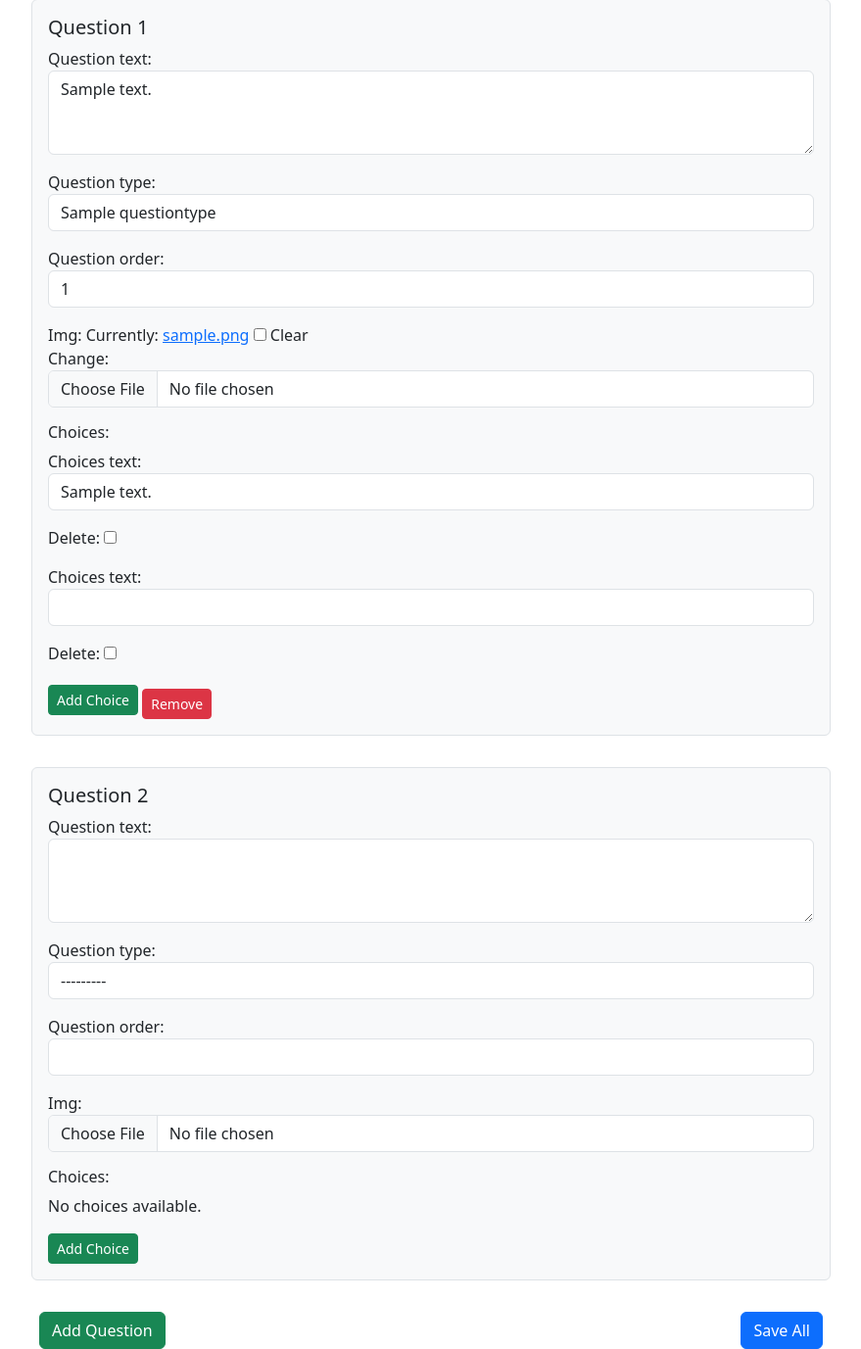
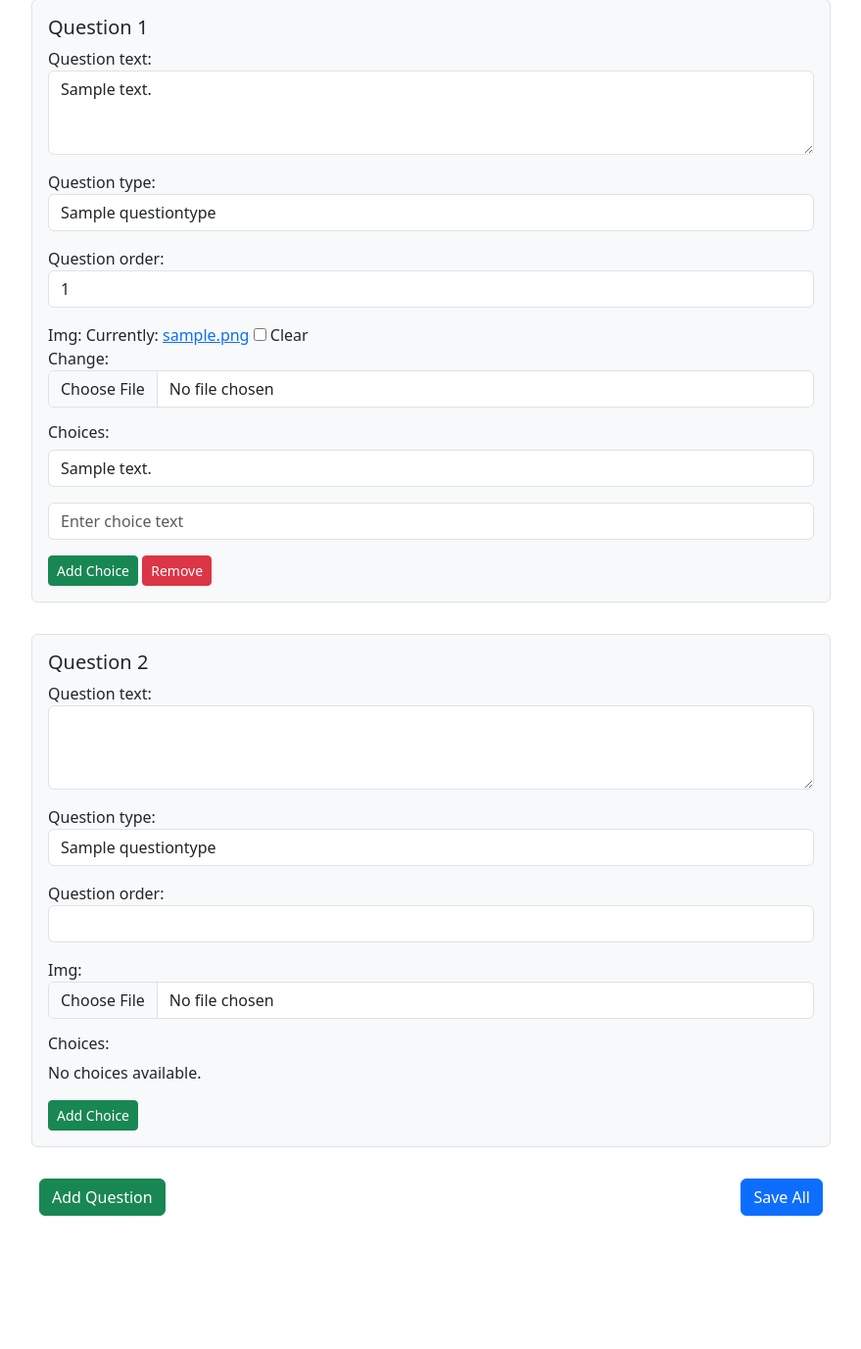
Before and after one commit to fajar-i/Resfound, a Django app: page /Insert_Question/1/ in a window 1280 px wide. Shown: the part 301-1678 px from the top of the page at 98% size, without its empty margins (200-1079 px from the left). After the commit the page ends 1542 px from the top, so only its background shows below. Run offline with Django 5.2, Linux system fonts and the light colour scheme; tables that the repository leaves empty hold one stand-in row (values such as "Sample post").

Commit message:
multiple choice dah bisa cuy. tapi harus di save dulu question nya

```diff
--- a/survey/forms.py
+++ b/survey/forms.py
@@ -23,6 +23,13 @@ class FormToCreateQuestion(forms.ModelForm):
             'question_order': forms.NumberInput(attrs={'class': 'form-control'}),
             'img': forms.ClearableFileInput(attrs={'class': 'form-control'}),
         }
+
+    def __init__(self, *args, **kwargs):
+        super().__init__(*args, **kwargs)
+        # Set default values
+        if not self.instance.pk:  # Only apply defaults to new instances
+            self.fields['question_type'].initial = 1  # Default value for question_type
+
 # Create a modelformset for Questions
 questionsForm = modelformset_factory(
     Question,
@@ -35,13 +42,21 @@ class FormToCreateChoices(forms.ModelForm):
     class Meta:
         model = ResponseChoice
         fields = ['choices_text']
+        labels = {
+            'choices_text': '',  # Remove the label
+        }
         widgets = {
-            'choices_text': forms.TextInput(attrs={'class': 'form-control'})
+            'choices_text': forms.TextInput(attrs={
+                'class': 'form-control',
+                'placeholder': 'Enter choice text'
+            })
         }
+
 
 ChoiceInlineFormset = inlineformset_factory(
     Question,
     ResponseChoice,
     form=FormToCreateChoices,
-    extra=1
+    extra=1,
+    can_delete=False
 )
--- a/survey/templates/Insert_Question.html
+++ b/survey/templates/Insert_Question.html
@@ -54,10 +54,11 @@
                     {% endif %}
                     {% endwith %}
                 </div>
+                {% if form.instance.pk %}
                 <button type="button" class="btn btn-success btn-sm add-choice">Add Choice</button>
-
-                {% if form.instance.pk %}
-                <a href="{% url 'delete_question' form.instance.pk %}" class="btn btn-danger btn-sm mt-2">Remove</a>
+                <a href="{% url 'delete_question' form.instance.pk %}" class="btn btn-danger btn-sm">Remove</a>
+                {% else %}
+                <button type="submit" class="btn btn-success btn-sm">Add Choice</button>
                 {% endif %}
             </div>
             {% endfor %}
@@ -91,15 +92,12 @@
             const choiceTemplate = `
                 <div class="mb-2 choice-forms">
                     <p>
-                        <label for="id_choices-form-__questionIndex__-__choiceIndex__-choices_text">Choice text:</label>
                         <input type="text" name="choices-form-__questionIndex__-__choiceIndex__-choices_text"
-                               value="jawaban" class="form-control" maxlength="1000"
+                               value="jawaban" class="form-control" maxlength="1000 placeholder="Enter choice text"
                                id="id_choices-form-__questionIndex__-__choiceIndex__-choices_text">
                     </p>
                     <p>
                         <label for="id_choices-form-__questionIndex__-__choiceIndex__-DELETE">Delete:</label>
-                        <input type="checkbox" name="choices-form-__questionIndex__-__choiceIndex__-DELETE"
-                               id="id_choices-form-__questionIndex__-__choiceIndex__-DELETE">
                         <input type="hidden" name="choices-form-__questionIndex__-__choiceIndex__-id" value="">
                         <input type="hidden" name="choices-form-__questionIndex__-__choiceIndex__-question"
                                value="__questionID__" id="id_choices-form-__questionIndex__-__choiceIndex__-question">
```
